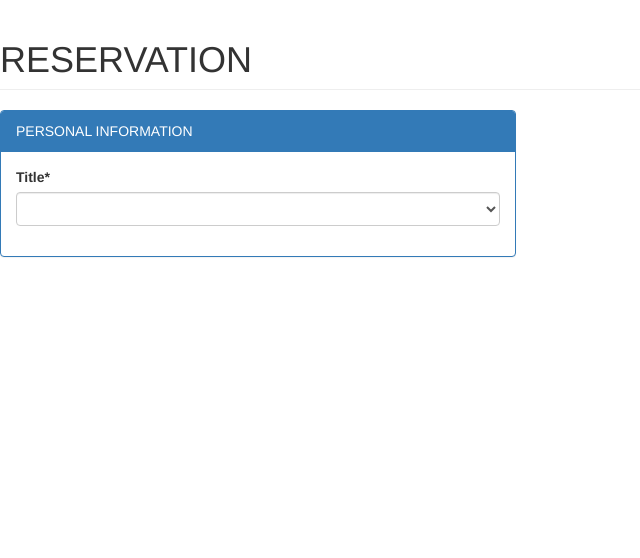
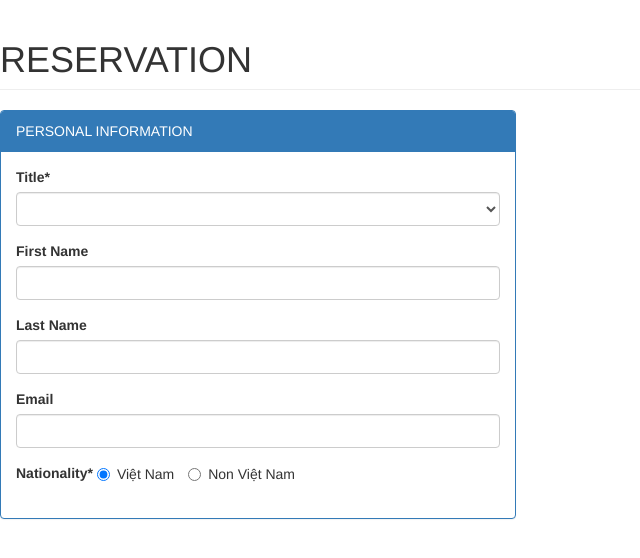
Before and after one commit to Ngotienthanh/CSE485_BLT_K61_Nhom4, a PHP site: page /admin/reservation.php in a window 1280 px wide. Shown: the part 40-598 px from the top of the page, without its empty margins (0-640 px from the left). Run offline with PHP 8.4, Linux system fonts and the light colour scheme.

Commit message:
Update reservation.php

```diff
--- a/admin/reservation.php
+++ b/admin/reservation.php
@@ -60,8 +60,30 @@ include('db.php')
                                                 <option value="Miss.">Miss.</option>
                                                 <option value="Mr.">Mr.</option>
                                                 <option value="Mrs.">Mrs.</option>
-												<option value="Prof.">Prof.</option>
-												<option value="Rev .">Rev .</option>
-												<option value="Rev . Fr">Rev . Fr .</option>
                                             </select>
                               </div>
+                              <div class="form-group">
+                                            <label>First Name</label>
+                                            <input name="fname" class="form-control" required>
+
+                               </div>
+							   <div class="form-group">
+                                            <label>Last Name</label>
+                                            <input name="lname" class="form-control" required>
+
+                               </div>
+							   <div class="form-group">
+                                            <label>Email</label>
+                                            <input name="email" type="email" class="form-control" required>
+
+                               </div>
+							   <div class="form-group">
+                                            <label>Nationality*</label>
+                                            <label class="radio-inline">
+                                                <input type="radio" name="nation"  value="Sri Lankan" checked="">Việt Nam
+                                            </label>
+                                            <label class="radio-inline">
+                                                <input type="radio" name="nation"  value="Non Sri Lankan ">Non Việt Nam
+                                            </label>
+
+                                </div>
```
